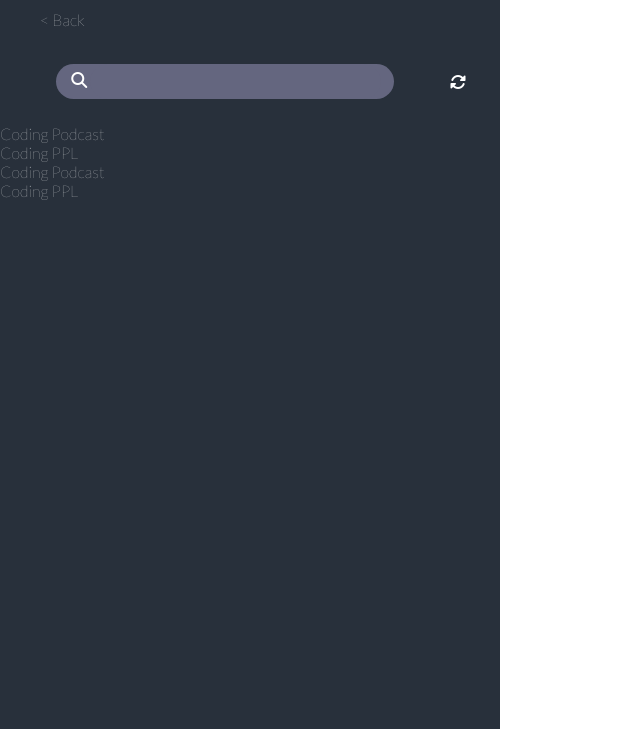
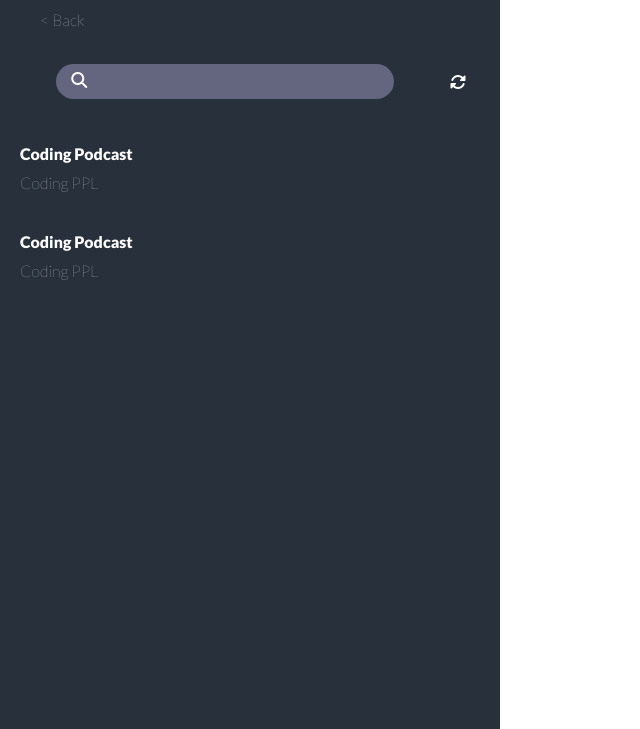
Before and after one commit to cjislegit/PodVana, a PHP site: page /search.html in a window 1280 px wide. Shown: the top 729 px of the page, without its empty margins (0-640 px from the left). Run offline with PHP 8.4, Linux system fonts and the light colour scheme; some libraries are stand-ins or nearby versions.

Commit message:
Started adding styling to search page

```diff
--- a/styles.css
+++ b/styles.css
@@ -189,3 +189,15 @@ main .podcastTrackLength,
 main .podcastTrackStatus {
   text-align: right;
 }
+
+/* Search  Styles */
+
+/* Search Container */
+main .searchContainer {
+  padding: 20px;
+}
+
+main .searchPodcastName {
+  font-weight: bold;
+  margin-bottom: 10px;
+}
```
